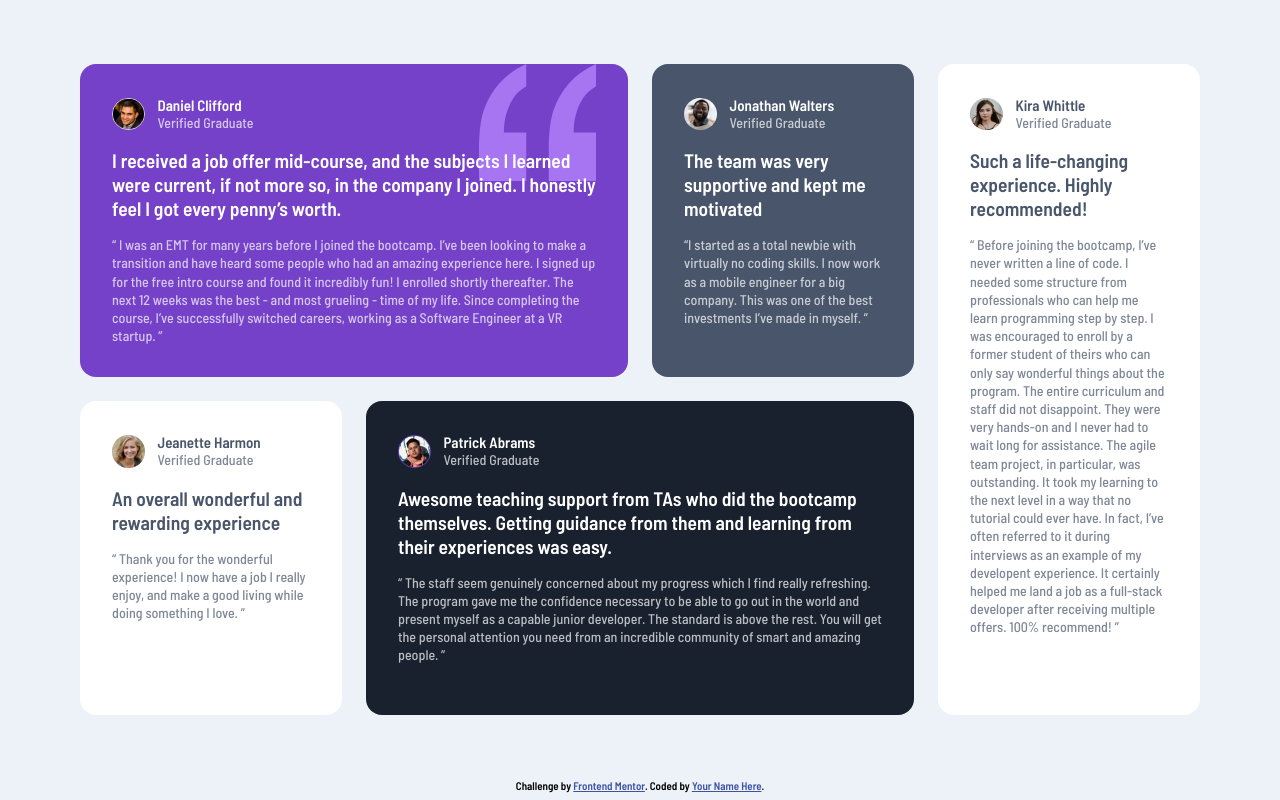
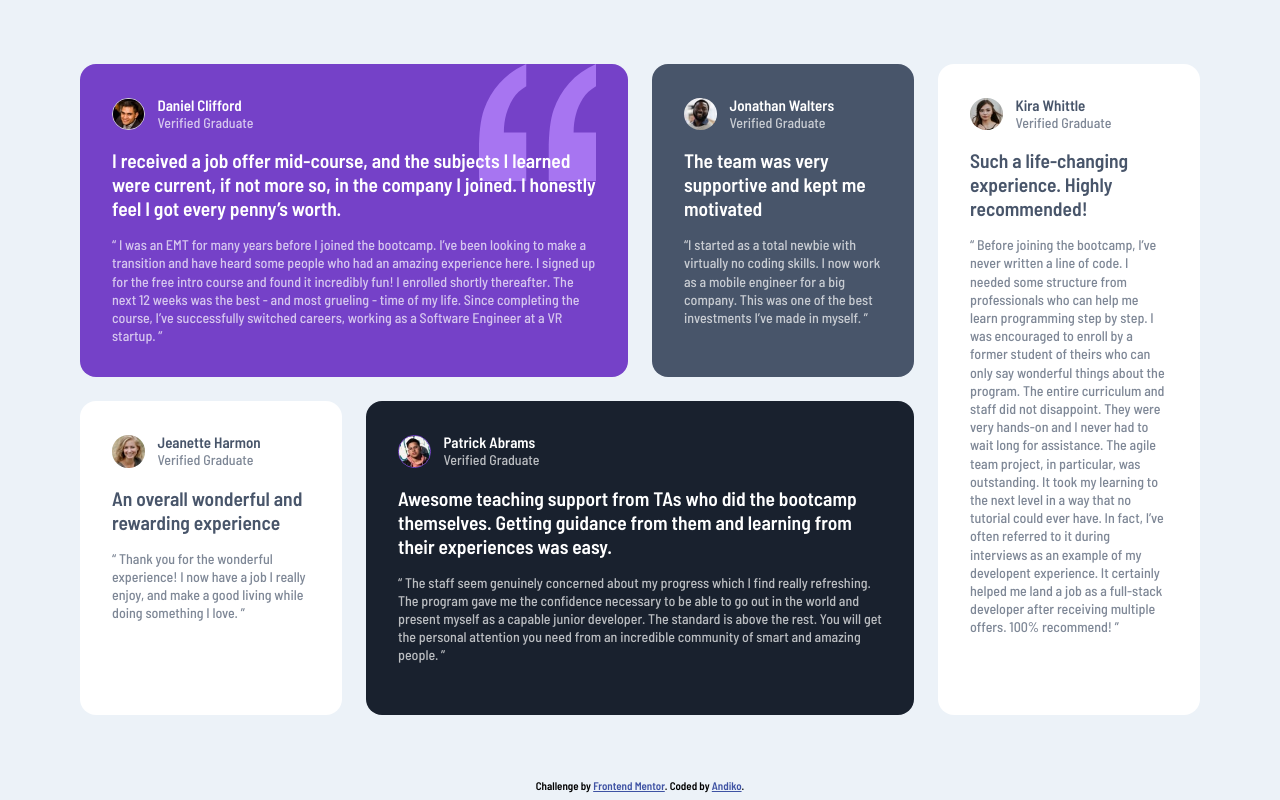
Before and after one commit to NdokiA/FrontEnd-Mentor-Testimonials, a plain HTML site: page index.html in a window 1280 px wide. Drawn offline with Linux system fonts and the light colour scheme.

Commit message:
edit footer

```diff
--- a/index.html
+++ b/index.html
@@ -120,7 +120,7 @@
   </div>
   <div class="attribution">
     Challenge by <a href="https://www.frontendmentor.io?ref=challenge" target="_blank">Frontend Mentor</a>.
-    Coded by <a href="#">Your Name Here</a>.
+    Coded by <a href="#">Andiko</a>.
   </div>
 </body>
 </html>
```
